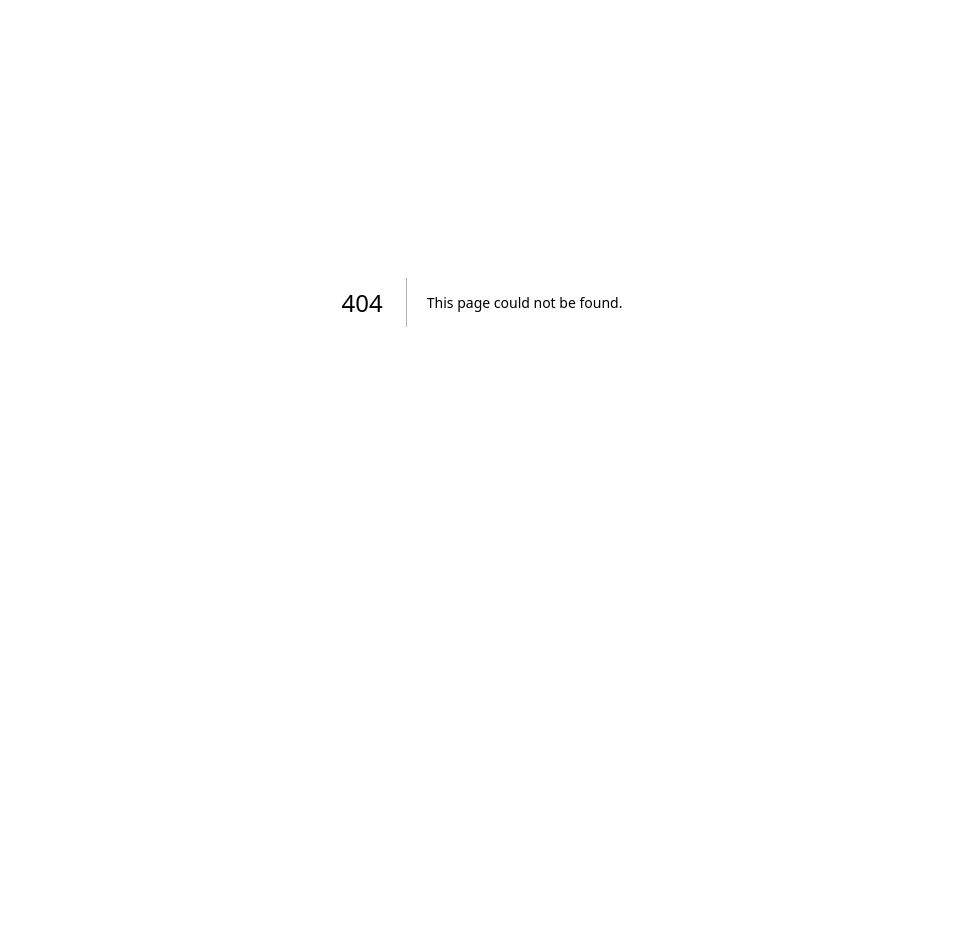
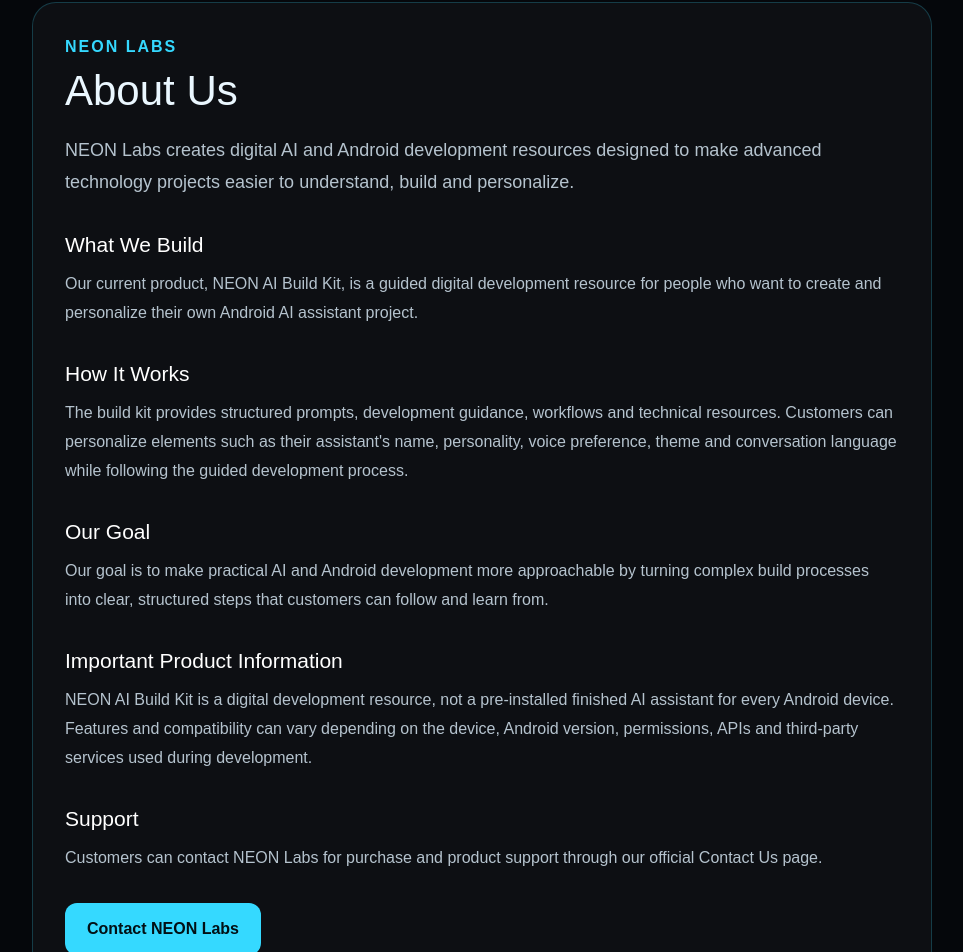
Before and after one commit to Neon0779/neonaibuildkitoffical, a Next.js app: page /about in a window 1280 px wide. Before the commit this address had no page. Shown: the part 98-1050 px from the top of the page, without its empty margins (158-1121 px from the left). Before the commit the page ends 800 px from the top, so only its background shows below. Built offline with nearby package versions, Linux system fonts and the light colour scheme.

Commit message:
About Us page

```diff
--- /dev/null
+++ b/app/about/page.tsx
@@ -0,0 +1,155 @@
+import Link from "next/link";
+
+export default function AboutPage() {
+  return (
+    <main
+      style={{
+        minHeight: "100vh",
+        background: "#05070b",
+        color: "#eaf7ff",
+        padding: "48px 20px",
+        fontFamily: "Arial, sans-serif",
+      }}
+    >
+      <div style={{ maxWidth: "900px", margin: "0 auto" }}>
+        <Link
+          href="/"
+          style={{
+            color: "#35d9ff",
+            textDecoration: "none",
+            fontWeight: 700,
+          }}
+        >
+          ← Back to NEON AI
+        </Link>
+
+        <div
+          style={{
+            marginTop: "28px",
+            padding: "32px",
+            border: "1px solid rgba(53,217,255,.22)",
+            borderRadius: "24px",
+            background: "rgba(255,255,255,.035)",
+          }}
+        >
+          <p
+            style={{
+              color: "#35d9ff",
+              fontWeight: 800,
+              letterSpacing: "2px",
+            }}
+          >
+            NEON LABS
+          </p>
+
+          <h1 style={{ fontSize: "42px", marginBottom: "12px" }}>
+            About Us
+          </h1>
+
+          <p
+            style={{
+              color: "#b5c3ce",
+              lineHeight: 1.8,
+              fontSize: "18px",
+            }}
+          >
+            NEON Labs creates digital AI and Android development resources
+            designed to make advanced technology projects easier to understand,
+            build and personalize.
+          </p>
+
+          <Section title="What We Build">
+            Our current product, NEON AI Build Kit, is a guided digital
+            development resource for people who want to create and personalize
+            their own Android AI assistant project.
+          </Section>
+
+          <Section title="How It Works">
+            The build kit provides structured prompts, development guidance,
+            workflows and technical resources. Customers can personalize
+            elements such as their assistant&apos;s name, personality, voice
+            preference, theme and conversation language while following the
+            guided development process.
+          </Section>
+
+          <Section title="Our Goal">
+            Our goal is to make practical AI and Android development more
+            approachable by turning complex build processes into clear,
+            structured steps that customers can follow and learn from.
+          </Section>
+
+          <Section title="Important Product Information">
+            NEON AI Build Kit is a digital development resource, not a
+            pre-installed finished AI assistant for every Android device.
+            Features and compatibility can vary depending on the device,
+            Android version, permissions, APIs and third-party services used
+            during development.
+          </Section>
+
+          <Section title="Support">
+            Customers can contact NEON Labs for purchase and product support
+            through our official Contact Us page.
+          </Section>
+
+          <Link
+            href="/contact"
+            style={{
+              display: "inline-block",
+              marginTop: "30px",
+              padding: "14px 22px",
+              borderRadius: "12px",
+              background: "#35d9ff",
+              color: "#021015",
+              fontWeight: 800,
+              textDecoration: "none",
+            }}
+          >
+            Contact NEON Labs
+          </Link>
+        </div>
+
+        <p
+          style={{
+            textAlign: "center",
+            color: "#667785",
+            marginTop: "28px",
+          }}
+        >
+          © 2026 NEON Labs. All rights reserved.
+        </p>
+      </div>
+    </main>
+  );
+}
+
+function Section({
+  title,
+  children,
+}: {
+  title: string;
+  children: React.ReactNode;
+}) {
+  return (
+    <section style={{ marginTop: "30px" }}>
+      <h2
+        style={{
+          fontSize: "21px",
+          marginBottom: "10px",
+          color: "#ffffff",
+        }}
+      >
+        {title}
+      </h2>
+
+      <p
+        style={{
+          color: "#b5c3ce",
+          lineHeight: 1.8,
+          margin: 0,
+        }}
+      >
+        {children}
+      </p>
+    </section>
+  );
+}
```
